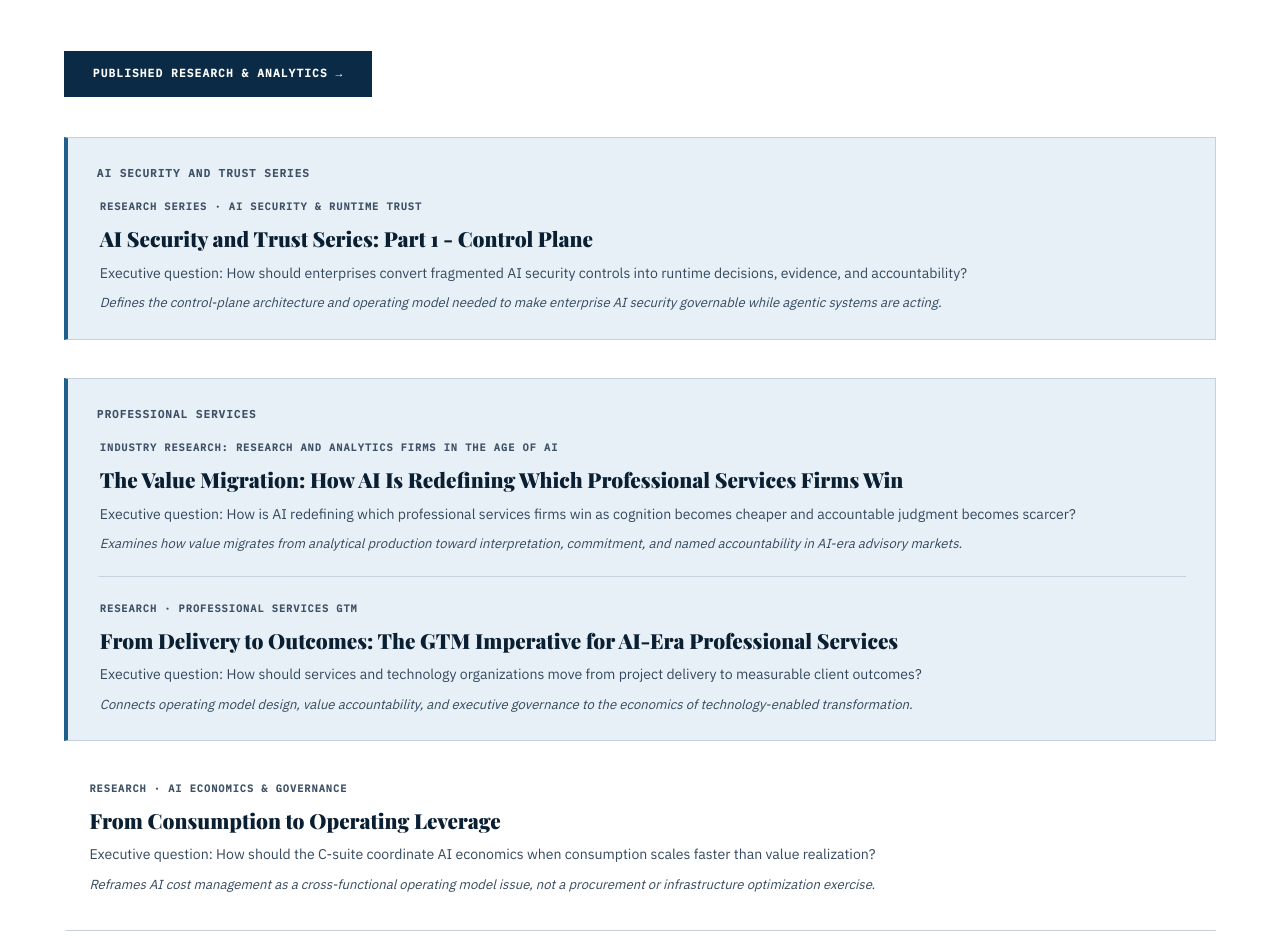
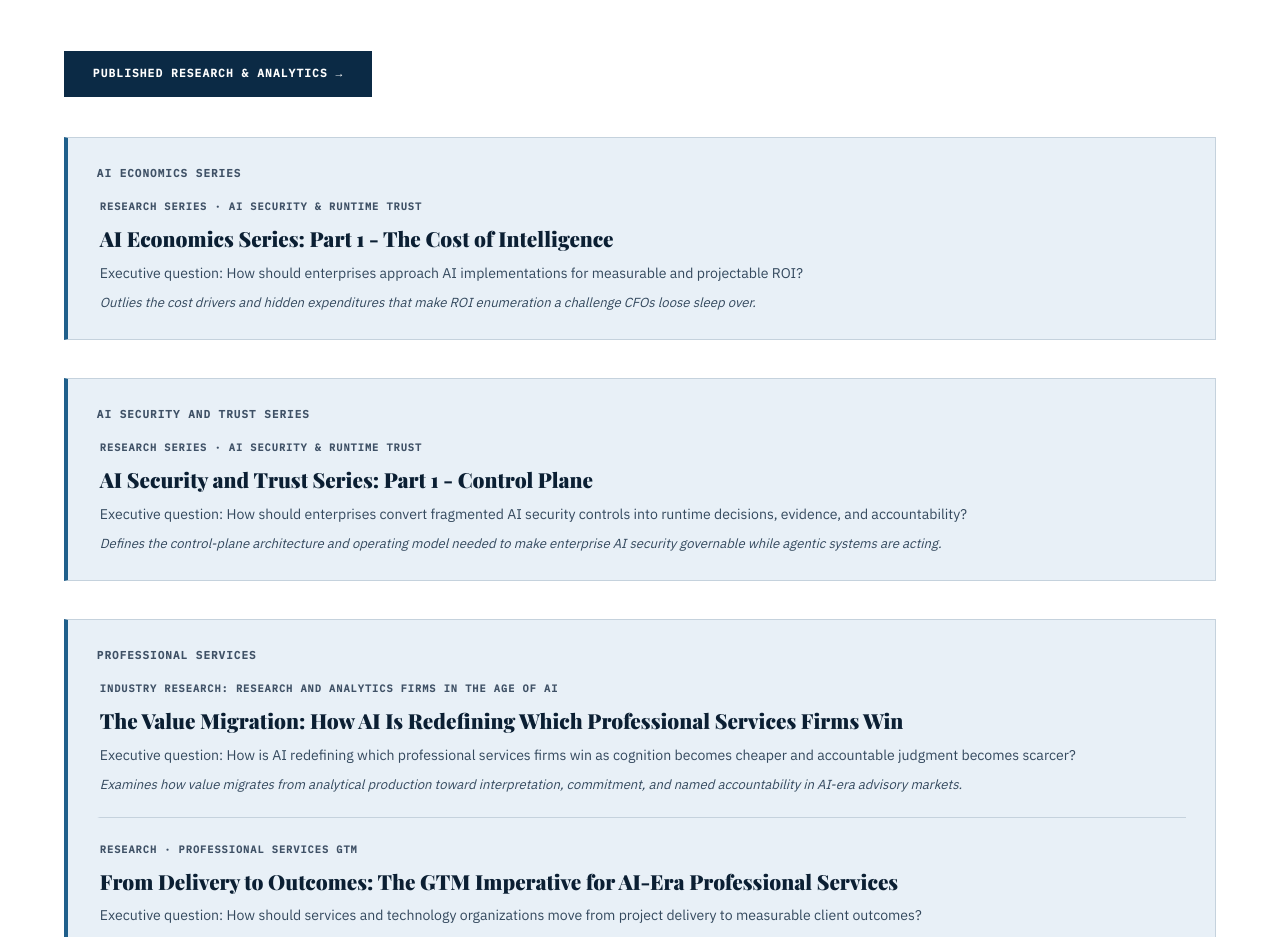
Before and after one commit to alexanderlogan/alexanderlogan.github.io, a plain HTML site: page index.html in a window 1280 px wide. Shown: the part 3680-4617 px from the top of the page. Drawn offline with nearby package versions, Linux system fonts and the light colour scheme.

Commit message:
Add AI Economics Series to index.html
Added a new research series section for AI Economics.

```diff
--- a/index.html
+++ b/index.html
@@ -1368,6 +1368,16 @@
 
   <div class="reveal" style="margin-bottom: 2.5rem;">
     <a href="https://lloydstrategy.substack.com/" target="_blank" class="btn-primary">Published Research &amp; Analytics &rarr;</a>
+  </div>
+
+  <div class="research-series reveal">
+    <div class="research-series-label">AI Economics Series</div>
+    <a href="https://lloydstrategy.substack.com/p/the-cost-of-intelligence" target="_blank" class="research-card">
+      <div class="r-tag">Research Series &middot; AI Security &amp; Runtime Trust</div>
+      <div class="r-title">AI Economics Series: Part 1 - The Cost of Intelligence</div>
+      <div class="r-question">Executive question: How should enterprises approach AI implementations for measurable and projectable ROI?</div>
+      <div class="r-relevance">Outlies the cost drivers and hidden expenditures that make ROI enumeration a challenge CFOs loose sleep over. </div>
+    </a>
   </div>
 
   <div class="research-series reveal">
```
